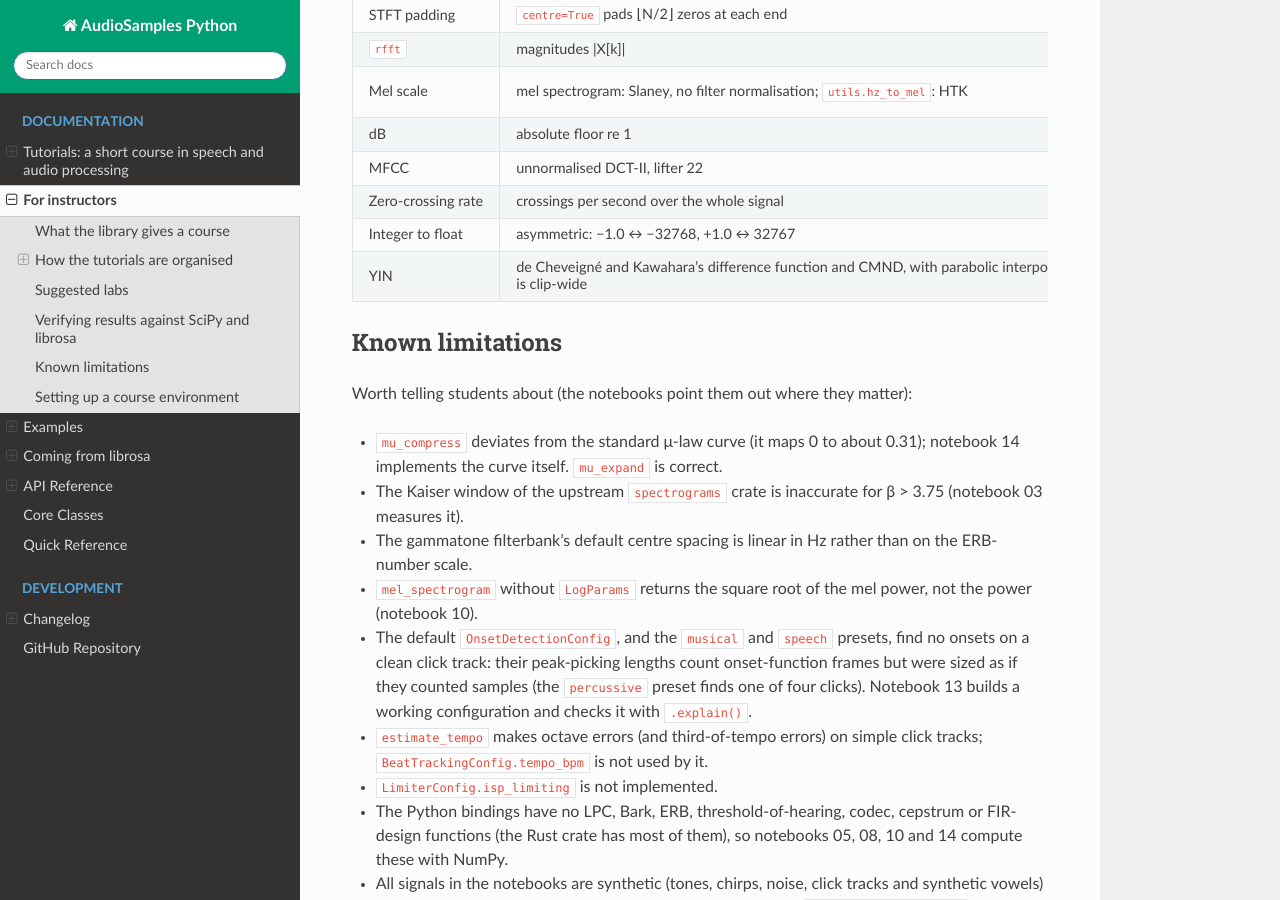
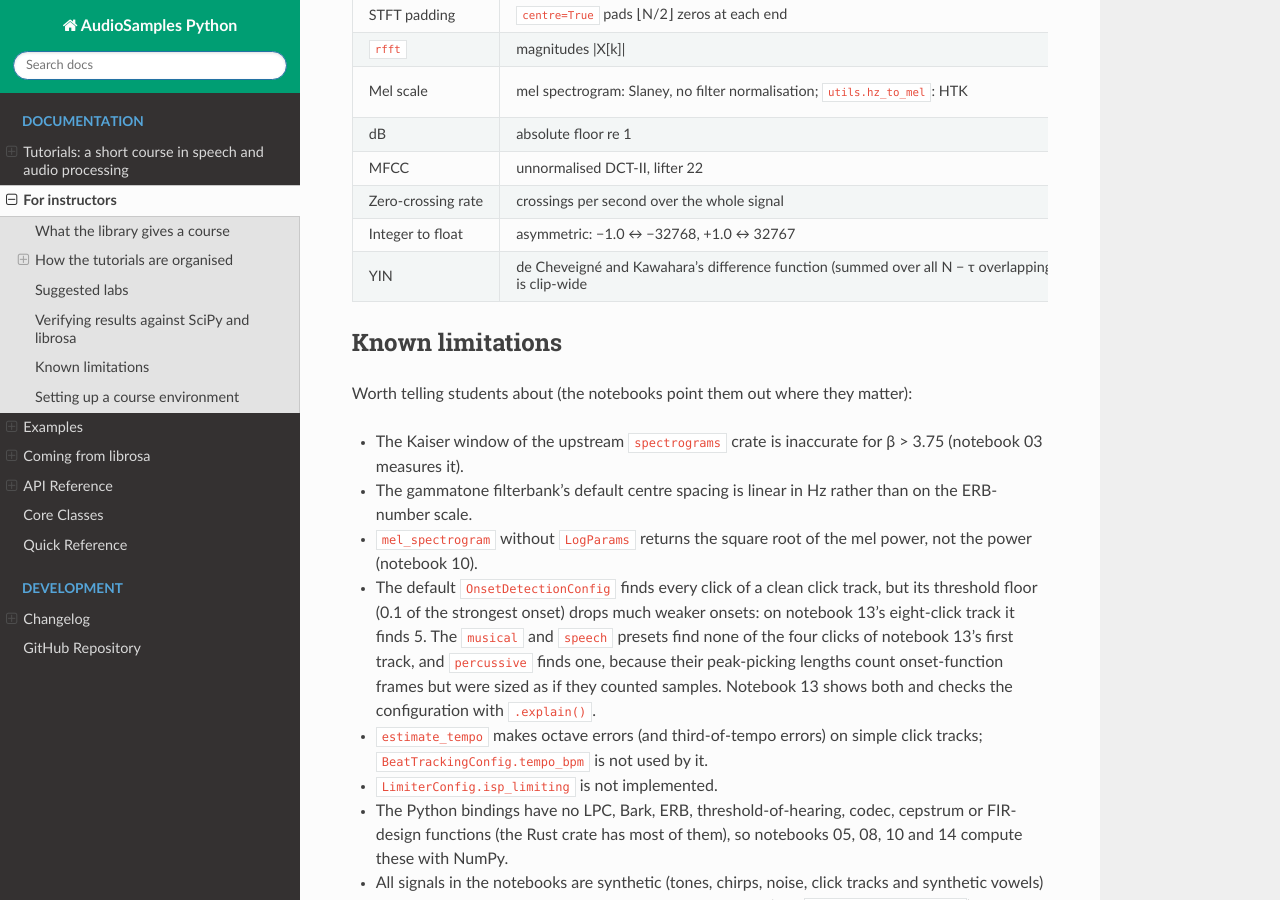
Before and after one commit to jmg049/audio_samples_python, a Sphinx documentation site: the page built from docs/source/for_instructors.md, in a window 1280 px wide and 900 px high, scrolled down 2808 px. Built offline with Sphinx 7.4.7 and the Read the Docs theme 3.1.0, drawn with Linux system fonts in a browser that asks for light colours.

Commit message:
docs(instructors): update the known limitations
mu_compress follows the standard curve, so its limitation is gone. The
default onset configuration finds the clicks of a clean track; the note
describes its 0.1 threshold floor instead and keeps the warning for the
sample-sized musical/speech/percussive presets (0, 0 and 1 of 4 clicks).
The YIN row notes that the library sums the difference function over all
N - tau pairs and librosa over a fixed window.

```diff
--- a/docs/source/for_instructors.md
+++ b/docs/source/for_instructors.md
@@ -125,25 +125,25 @@ suite. For other topics, compare with these conventions in mind:
 | MFCC | unnormalised DCT-II, lifter 22 | librosa: DCT-II `norm="ortho"`, lifter 0 | rescale by the DCT normalisation; set the lifter |
 | Zero-crossing rate | crossings per second over the whole signal | librosa: fraction of samples per frame | divide by the sample rate; frame the signal |
 | Integer to float | asymmetric: −1.0 ↔ −32768, +1.0 ↔ 32767 | soundfile: divide by 32768 | differs by at most one least significant bit |
-| YIN | de Cheveigné and Kawahara's difference function and CMND, with parabolic interpolation of the CMND (as in librosa; the paper takes the period from the raw difference function and adds a "best local estimate" step); no voiced estimate when no lag is below the threshold; `detect_pitch_yin` is clip-wide | `librosa.yin`: framewise, falls back to the global minimum | compare with `track_pitch` |
+| YIN | de Cheveigné and Kawahara's difference function (summed over all N − τ overlapping pairs) and CMND, with parabolic interpolation of the CMND (as in librosa; the paper takes the period from the raw difference function and adds a "best local estimate" step); no voiced estimate when no lag is below the threshold; `detect_pitch_yin` is clip-wide | `librosa.yin`: framewise, sums the difference function over a fixed window of half the frame, falls back to the global minimum | compare with `track_pitch` |
 
 ## Known limitations
 
 Worth telling students about (the notebooks point them out where they matter):
 
-- `mu_compress` deviates from the standard μ-law curve (it maps 0 to about
-  0.31); notebook 14 implements the curve itself. `mu_expand` is correct.
 - The Kaiser window of the upstream `spectrograms` crate is inaccurate for
   β > 3.75 (notebook 03 measures it).
 - The gammatone filterbank's default centre spacing is linear in Hz rather than
   on the ERB-number scale.
 - `mel_spectrogram` without `LogParams` returns the square root of the mel
   power, not the power (notebook 10).
-- The default `OnsetDetectionConfig`, and the `musical` and `speech` presets,
-  find no onsets on a clean click track: their peak-picking lengths count
-  onset-function frames but were sized as if they counted samples (the
-  `percussive` preset finds one of four clicks). Notebook 13 builds a working
-  configuration and checks it with `.explain()`.
+- The default `OnsetDetectionConfig` finds every click of a clean click
+  track, but its threshold floor (0.1 of the strongest onset) drops much
+  weaker onsets: on notebook 13's eight-click track it finds 5. The `musical`
+  and `speech` presets find none of the four clicks of notebook 13's first
+  track, and `percussive` finds one, because their peak-picking lengths count
+  onset-function frames but were sized as if they counted samples. Notebook 13
+  shows both and checks the configuration with `.explain()`.
 - `estimate_tempo` makes octave errors (and third-of-tempo errors) on simple
   click tracks; `BeatTrackingConfig.tempo_bpm` is not used by it.
 - `LimiterConfig.isp_limiting` is not implemented.
```
